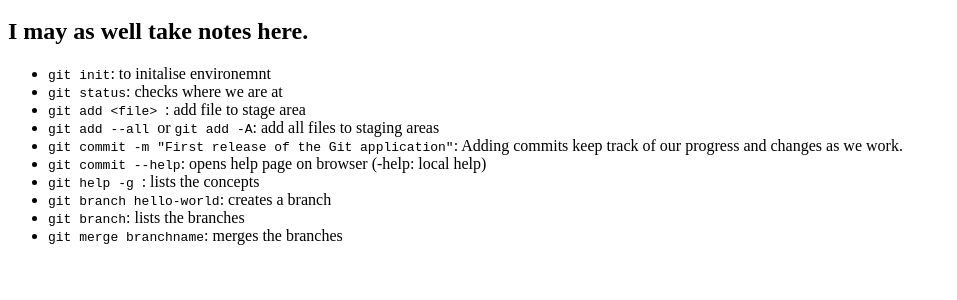
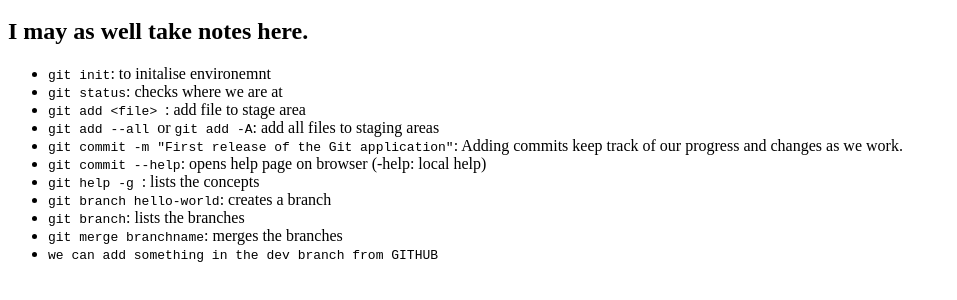
Before and after one commit to nathcast/CourseFromW3schoolsGIT, a plain HTML site: page index.html in a window 1280 px wide. Shown: the part 48-348 px from the top of the page, without its empty margins (0-957 px from the left). Drawn offline with Linux system fonts and the light colour scheme.

Commit message:
Update index.html: add a new line

```diff
--- a/index.html
+++ b/index.html
@@ -19,6 +19,7 @@
     <li><code>git branch hello-world</code>: creates a branch</li>
     <li><code>git branch</code>: lists the branches</li>
     <li><code>git merge branchname</code>: merges the branches</li>
+    <li><code>we can add something in the dev branch from GITHUB</code></li>
 
 </ul>
     <p></p>
```
